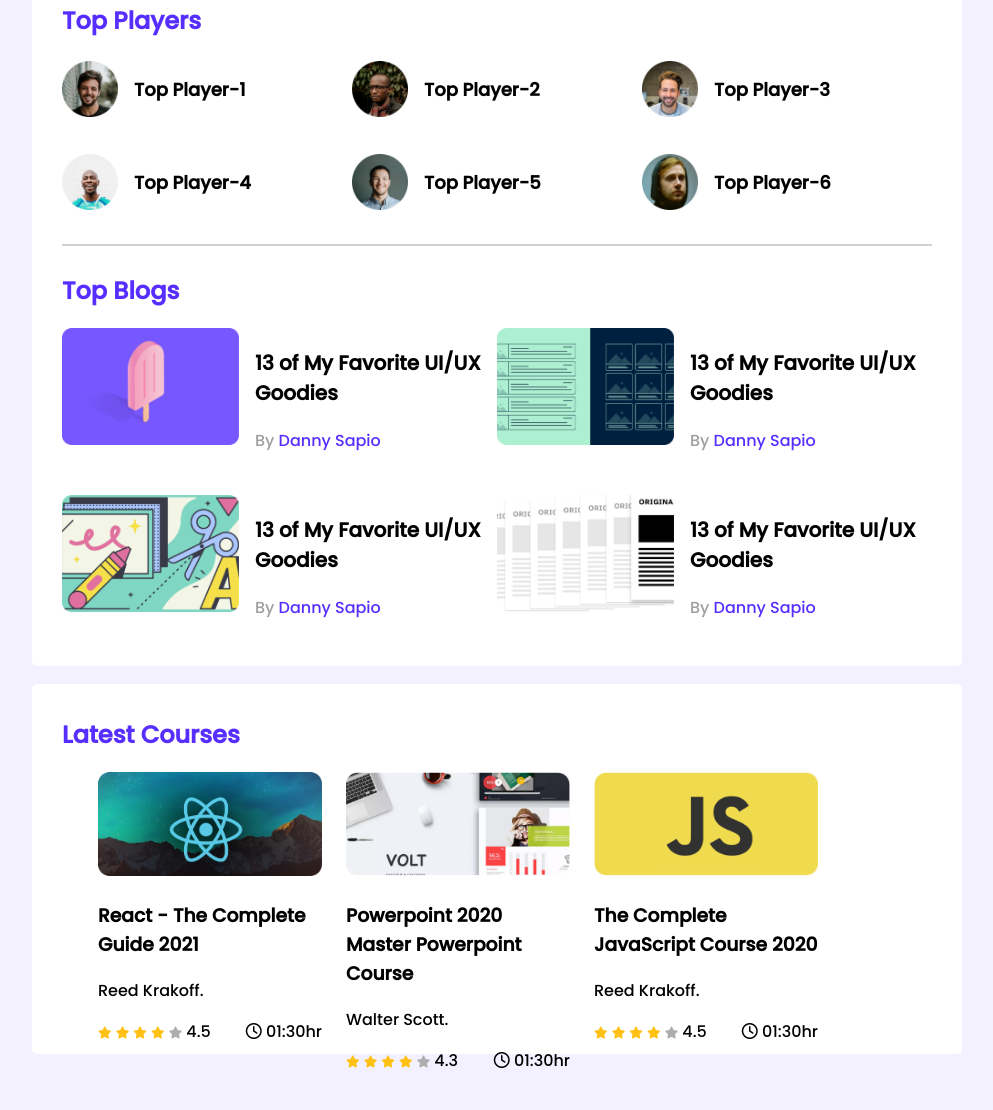
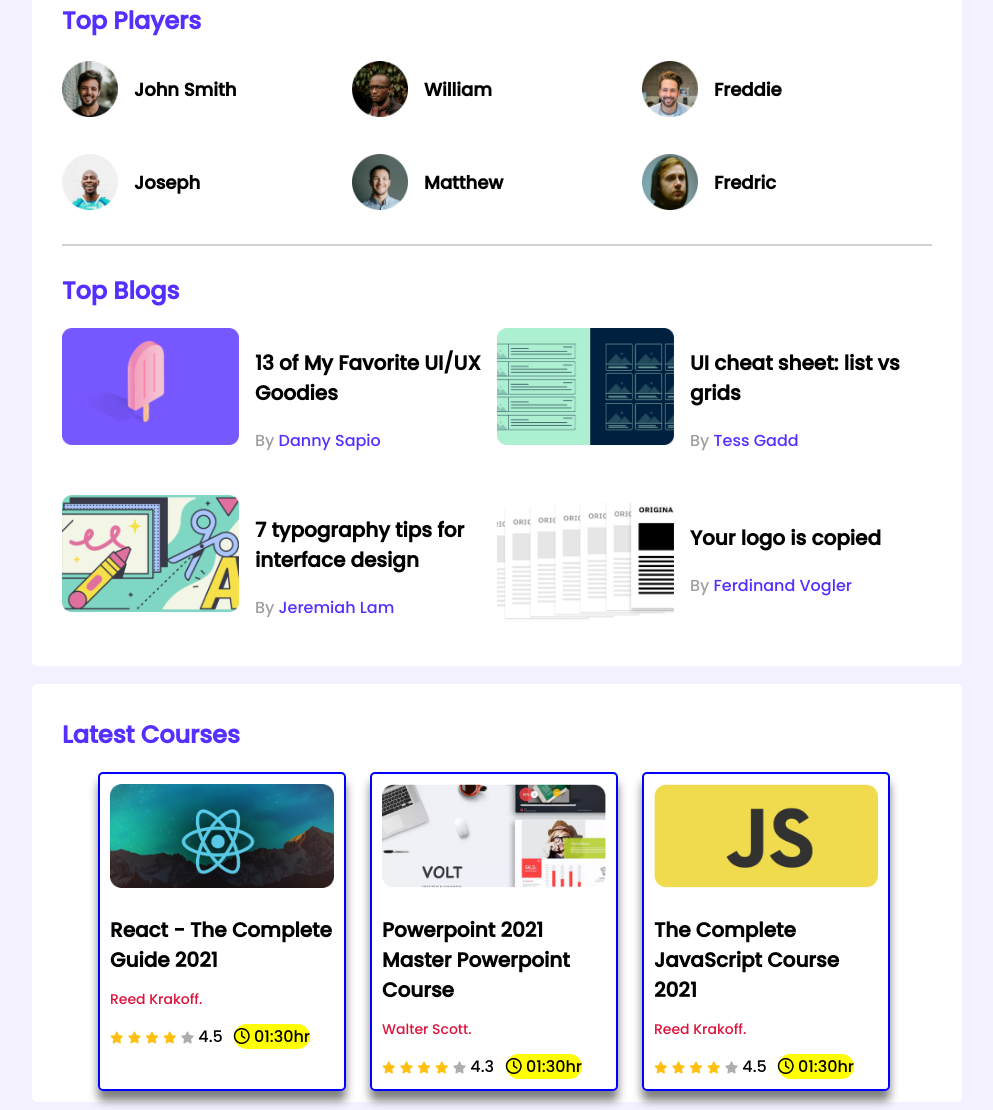
Before and after one commit to Aquib10630/leader-board-css3, a plain HTML site: page index.html in a window 1280 px wide. Shown: the part 56-1166 px from the top of the page, without its empty margins (143-1136 px from the left). Before the commit the page ends 1129 px from the top, so only its background shows below. Drawn offline with Linux system fonts and the light colour scheme.

Commit message:
second commit

```diff
--- a/Styles/style.css
+++ b/Styles/style.css
@@ -53,6 +53,7 @@ hr{
     display: grid;
     grid-template-columns: repeat(2, 1fr);
     grid-row-gap: 26px;
+    align-items: center;
 }
 .blog{
     display: flex;
@@ -82,16 +83,36 @@ hr{
     display: grid;
     grid-template-columns: repeat(3, 1fr);
     grid-column-gap: 24px;
-    height: 252px;
+    height: 300px;
     width: 269px;
     margin-left:36px;
     padding-right: 23.6px;
+}
+.course{
+    border: 2px solid blue;
+    border-radius: 5px;
+    box-shadow: 0 10px 10px 0 gray ;
+    padding: 10px;
 }
 .course .course-banner img{
     width: 224px;
     height: 104px;
 }
+.course-details{
+    display: flex;
+    align-items: center;
+    justify-content: center;
+}
+.course-title{
+    font-size: 20px;
+    margin-bottom: 7px;
+}
+.course-author{
+    font-size: 14px;
+    color: crimson;
+}
 .course-info{
+    width: 200px;
     display: flex;
     align-items: center;
     justify-content: space-between;
@@ -104,6 +125,12 @@ hr{
 }
 .fa-star.empty{
     color: #AEAEAE;
+}
+.course-duration{
+    border-radius: 25px;
+    color: black;
+    background-color: yellow;
+
 }
 
 /* Media Quaries */
--- a/index.html
+++ b/index.html
@@ -13,7 +13,10 @@
 </head>
 <!-- Header Start -->
 <header>
+    <!-- Navigation bar -->
+    <nav>
 
+    </nav>
 </header>
 <!-- Header End -->
 <main>
@@ -24,27 +27,27 @@
             <div class="players">
                 <div class="player">
                     <img src="images/players/player-1.png" alt="">
-                    <h3 class="player-name">Top Player-1</h3>
+                    <h3 class="player-name">John Smith</h3>
                 </div>
                 <div class="player">
                     <img src="images/players/player-2.png" alt="">
-                    <h3 class="player-name">Top Player-2</h3>
+                    <h3 class="player-name">William</h3>
                 </div>
                 <div class="player">
                     <img src="images/players/player-3.png" alt="">
-                    <h3 class="player-name">Top Player-3</h3>
+                    <h3 class="player-name">Freddie</h3>
                 </div>
                 <div class="player">
                     <img src="images/players/player-4.png" alt="">
-                    <h3 class="player-name">Top Player-4</h3>
+                    <h3 class="player-name">Joseph</h3>
                 </div>
                 <div class="player">
                     <img src="images/players/player-5.png" alt="">
-                    <h3 class="player-name">Top Player-5</h3>
+                    <h3 class="player-name">Matthew</h3>
                 </div>
                 <div class="player">
                     <img src="images/players/player-6.png" alt="">
-                    <h3 class="player-name">Top Player-6</h3>
+                    <h3 class="player-name">Fredric</h3>
                 </div>
             </div>
         </div>
@@ -67,9 +70,9 @@
                         <img src="images/blogs/blog-2.png" alt="">
                     </div>
                     <div class="blog-info">
-                        <h3 class="blog-title">13 of My Favorite
-                            UI/UX Goodies</h3>
-                        <p class="blog-author">By <a href="">Danny Sapio</a></p>
+                        <h3 class="blog-title">UI cheat sheet:
+                            list vs grids</h3>
+                        <p class="blog-author">By <a href="">Tess Gadd</a></p>
                     </div>
                 </article>
                 <article class="blog">
@@ -77,9 +80,9 @@
                         <img src="images/blogs/blog-3.png" alt="">
                     </div>
                     <div class="blog-info">
-                        <h3 class="blog-title">13 of My Favorite
-                            UI/UX Goodies</h3>
-                        <p class="blog-author">By <a href="">Danny Sapio</a></p>
+                        <h3 class="blog-title">7 typography tips
+                            for interface design</h3>
+                        <p class="blog-author">By <a href="">Jeremiah Lam</a></p>
                     </div>
                 </article>
                 <article class="blog">
@@ -87,9 +90,9 @@
                         <img src="images/blogs/blog-4.png" alt="">
                     </div>
                     <div class="blog-info">
-                        <h3 class="blog-title">13 of My Favorite
-                            UI/UX Goodies</h3>
-                        <p class="blog-author">By <a href="">Danny Sapio</a></p>
+                        <h3 class="blog-title">Your logo is
+                            copied</h3>
+                        <p class="blog-author">By <a href="">Ferdinand Vogler</a></p>
                     </div>
                 </article>
             </div>
@@ -126,7 +129,7 @@
                 <div class="course-banner">
                     <img src="images/courses/course-2.png" alt="">
                     <div class="course-detail">
-                        <h3 class="course-title">Powerpoint 2020 Master Powerpoint Course</h3>
+                        <h3 class="course-title">Powerpoint 2021 Master Powerpoint Course</h3>
                         <p class="course-author">Walter Scott.</p>
                         <div class="course-info">
                             <div>
@@ -149,7 +152,7 @@
                 <div class="course-banner">
                     <img src="images/courses/course-3.png" alt="">
                     <div class="course-detail">
-                        <h3 class="course-title">The Complete JavaScript Course 2020</h3>
+                        <h3 class="course-title">The Complete JavaScript Course 2021</h3>
                         <p class="course-author">Reed Krakoff.</p>
                         <div class="course-info">
                             <div>
```
